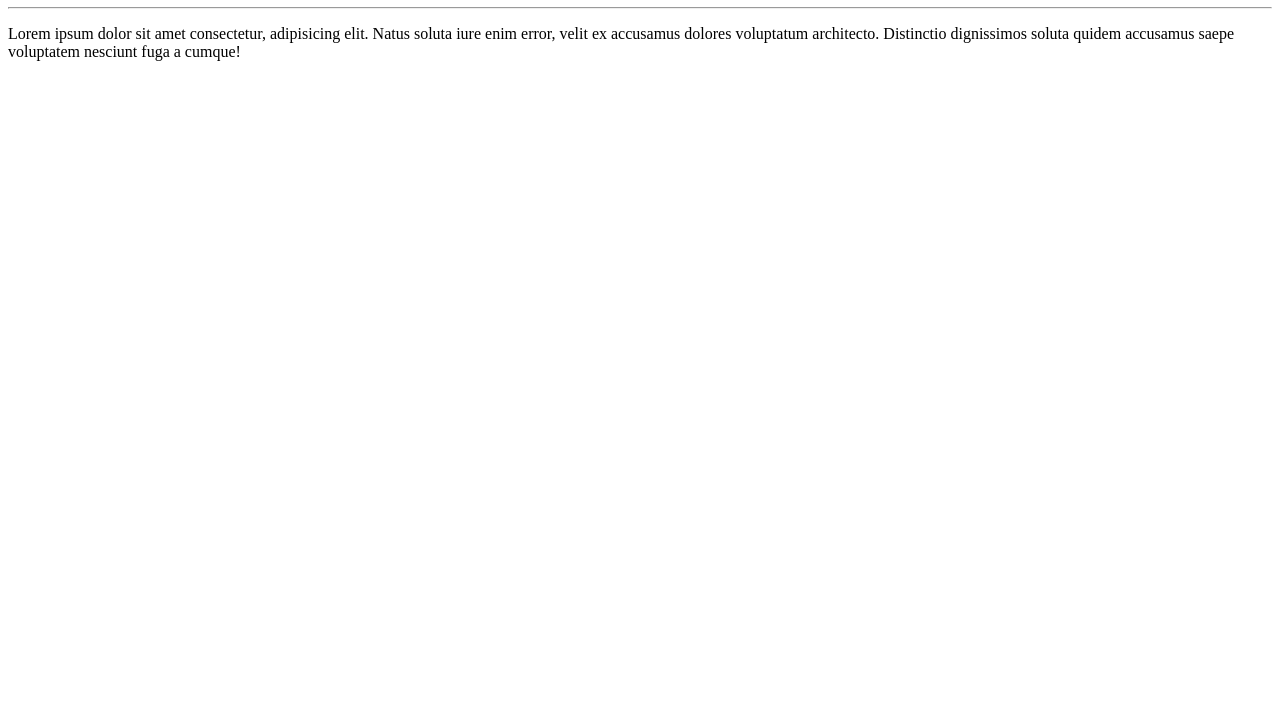
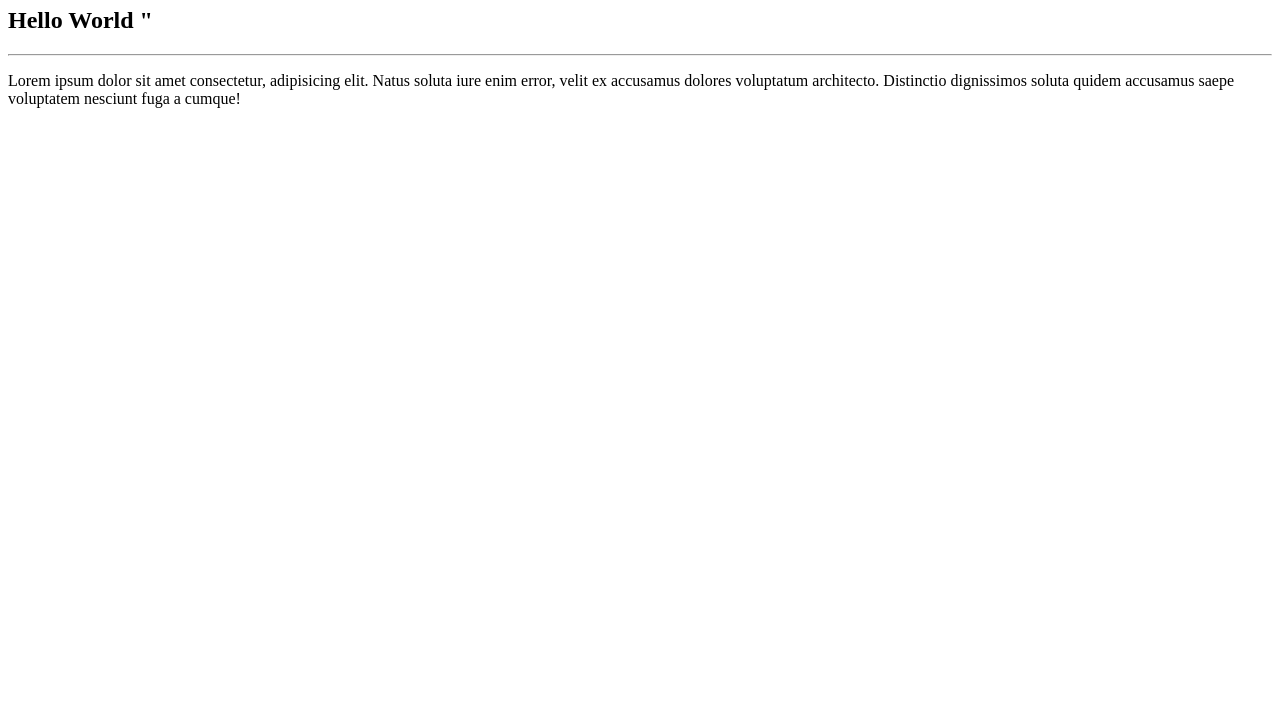
Before and after one commit to diegoprodev/projeto-primeiro-site, a plain HTML site: page index.html in a window 1280 px wide. Shown: the part 73-800 px from the top of the page. Drawn offline with Linux system fonts and the light colour scheme.

Commit message:
Update index.html
adicionado h2- hello word !

```diff
--- a/index.html
+++ b/index.html
@@ -8,6 +8,7 @@
 </head>
 <body>
     <h1> Olá, Mundo </h1></body>
+    <h2> Hello World "</h2>
     <hr>
     <p>Lorem ipsum dolor sit amet consectetur, adipisicing elit. Natus soluta iure enim error, velit ex accusamus dolores voluptatum architecto. Distinctio dignissimos soluta quidem accusamus saepe voluptatem nesciunt fuga a cumque!</p>
 </html>
```
